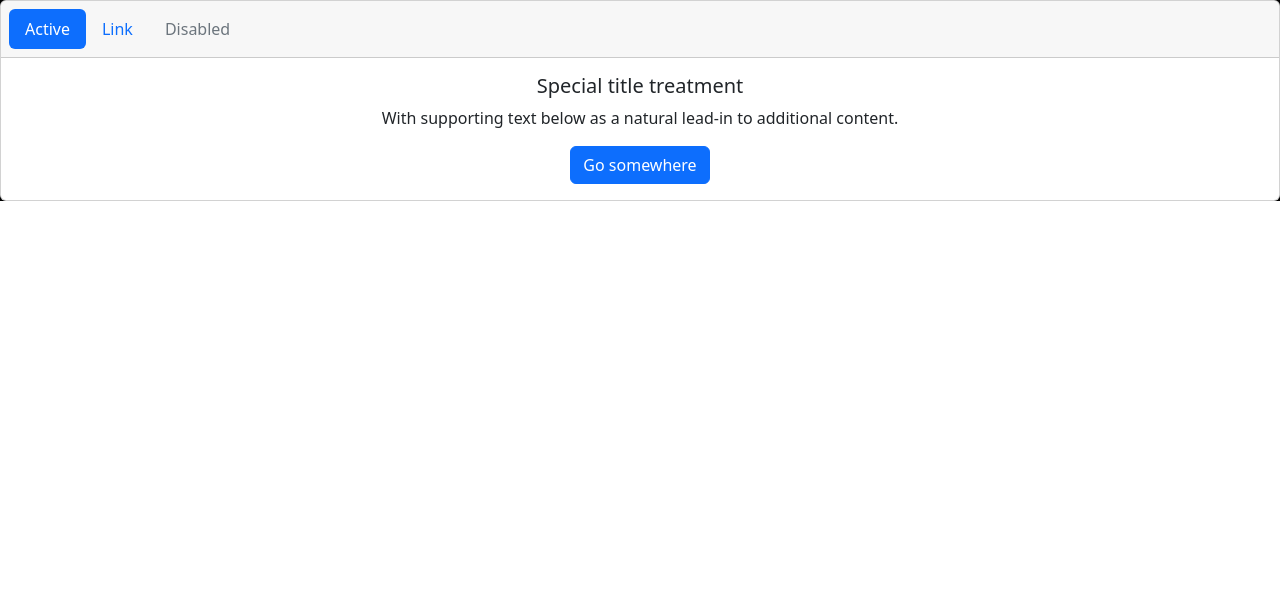
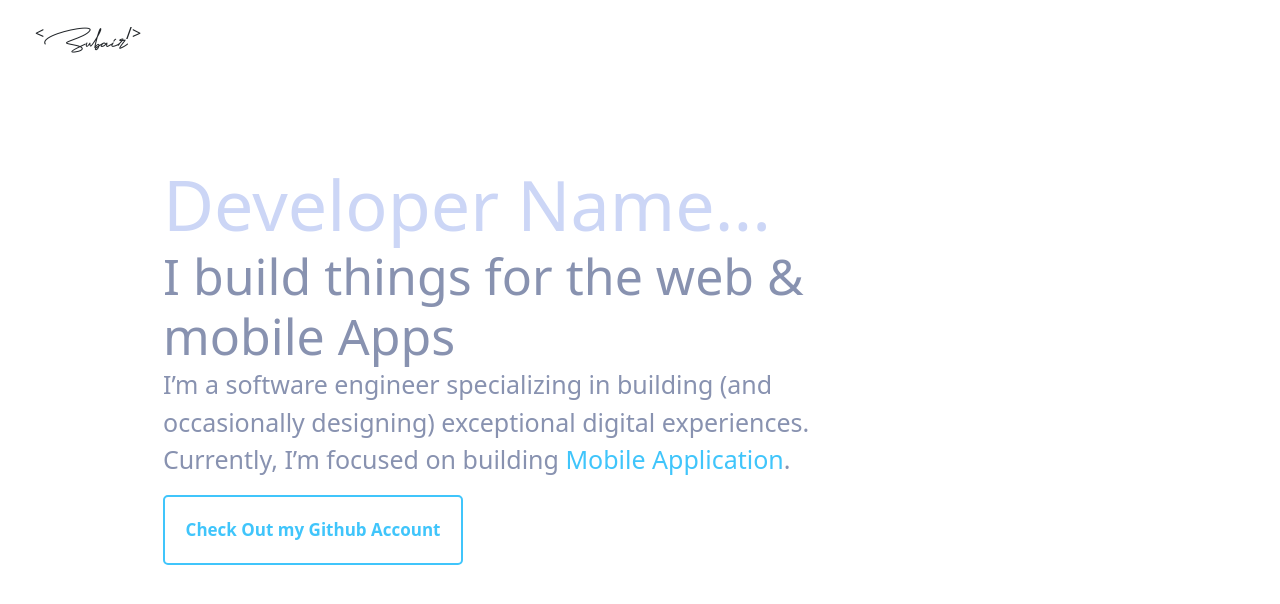
Before and after one commit to zubairkhan1234/portfolionext, a Next.js app: page / in a window 1280 px wide. Shown: the top 604 px of the page. Built offline with nearby package versions, Linux system fonts and the light colour scheme.

Commit message:
workin for gsap

```diff
--- a/component/Home.js
+++ b/component/Home.js
@@ -1,7 +1,20 @@
 import React from 'react'
-
+import {gsap} from "gsap";
+// import { ScrollTrigger }  from "gsap/ScrollTrigger";
+import ScrollTrigger from "gsap/dist/ScrollTrigger";
 import styles from '../styles/Home.module.css'
 function HomeComp() {
+    gsap.registerPlugin(ScrollTrigger);
+
+    // target the element with a class of "green" - rotate and move TO 100px to the left over the course of 1 second.
+    gsap.to(".green", { rotation: 360, x: 100, duration: 1 });
+
+    // target the element with a class of "purple" - rotate and move FROM 100px to the left over the course of 1 second.
+    gsap.from(".purple", { rotation: -360, x: -100, duration: 1 });
+
+    // target the element with a class of "blue" - rotate and move FROM 100px to the left, TO 100px to the right over the course of 1 second.
+    gsap.fromTo(".blue", { x: -100 }, { rotation: 360, x: 100, duration: 1 });
+
     return (
         <div className={styles.projectContainer}>
             <div className={styles.box}>
@@ -10,6 +23,9 @@ function HomeComp() {
                 <p className={styles.discription}>
                     I’m a software engineer specializing in building (and occasionally designing) exceptional digital experiences. Currently, I’m focused on building <span className={styles.primary_color}>Mobile Application</span>.
                 </p>
+                <div className="box green"></div>
+                <div className="box purple"></div>
+                <div className="box blue"></div>
                 <div className={styles.lg_btn}>
                     <button>Check Out my Github Account</button>
                 </div>
--- a/component/Navigation.js
+++ b/component/Navigation.js
@@ -1,55 +1,37 @@
 import React from 'react'
 import Link from 'next/link'
 import styles from '../styles/Home.module.css'
+import { FontAwesomeIcon } from '@fortawesome/react-fontawesome'
+
 
 function Navigation() {
     return (
-        // <div className={`${styles.navigationContainer} ${styles.container}`}>
-        //     <div>
-        //         {/* <h1>Muhammad zubair</h1> */}
-        //         <h1>Logo Name</h1>
-        //     </div>
-        //     <div className={styles.navigationList} >
-        //         <ul>
-        //             <li>
-        //                 <Link href={'#'}>About</Link>
-        //             </li>
-        //             <li>
-        //                 <Link href={'#'}>Experience</Link>
-        //             </li>
-        //             <li>
-        //                 <Link href={'#'}>Work</Link>
-        //             </li>
-        //             <li>
-        //                 <Link href={'#'}>Contact</Link>
-        //             </li>
-        //         </ul>
-        //         <div className={styles.sm_btn}>
-        //             <button onClick={() => alert('we will add resume')}>Resume</button>
-        //         </div>
-
-        //     </div>
-        // </div>
-
-
-        <div class="card text-center">
-            <div class="card-header">
-                <ul class="nav nav-pills card-header-pills">
-                    <li class="nav-item">
-                        <a class="nav-link active" href="#">Active</a>
-                    </li>
-                    <li class="nav-item">
-                        <a class="nav-link" href="#">Link</a>
-                    </li>
-                    <li class="nav-item">
-                        <a class="nav-link disabled" href="#" tabindex="-1" aria-disabled="true">Disabled</a>
-                    </li>
-                </ul>
-            </div>
-            <div class="card-body">
-                <h5 class="card-title">Special title treatment</h5>
-                <p class="card-text">With supporting text below as a natural lead-in to additional content.</p>
-                <a href="#" class="btn btn-primary">Go somewhere</a>
+        <div className="text-center">
+            <div className={`${styles.navigationContainer} container d-flex justify-content-between`}>
+                <div>
+                    <span>{'< '}</span>
+                    <span className={styles.logo_home}>Zubair</span>
+                    <span>{' />'}</span>
+                </div>
+                <div>
+                    <ul className="nav nav-pills card-header-pills">
+                        <li className="nav-item">
+                            <a className="nav-link" href="#"><i className="fa-brands fa-facebook-f"></i></a>
+                        </li>
+                        <li className="nav-item">
+                            <a className="nav-link" href="#"><i className="fa-brands fa-linkedin-in"></i></a>
+                        </li>
+                        <li className="nav-item">
+                            <a className="nav-link " href="#" tabindex="-1" aria-disabled="true"><i className="fa-brands fa-instagram"></i></a>
+                        </li>
+                        <li className="nav-item">
+                            <a className="nav-link " href="#" tabindex="-1" aria-disabled="true"><i className="fa-brands fa-twitter"></i></a>
+                        </li>
+                        <li className="nav-item">
+                            <a className="nav-link " href="#" tabindex="-1" aria-disabled="true"><i className="fa-solid fa-bars"></i></a>
+                        </li>
+                    </ul>
+                </div>
             </div>
         </div>
     )
--- a/package.json
+++ b/package.json
@@ -9,8 +9,13 @@
     "lint": "next lint"
   },
   "dependencies": {
+    "@fortawesome/fontawesome-svg-core": "^6.3.0",
+    "@fortawesome/free-regular-svg-icons": "^6.3.0",
+    "@fortawesome/free-solid-svg-icons": "^6.3.0",
+    "@fortawesome/react-fontawesome": "^0.2.0",
     "@next/font": "13.1.1",
     "bootstrap": "^5.2.3",
+    "gsap": "^3.11.4",
     "next": "13.1.1",
     "react": "18.2.0",
     "react-dom": "18.2.0"
--- a/pages/_app.js
+++ b/pages/_app.js
@@ -1,5 +1,8 @@
 import '../styles/globals.css'
 import '../node_modules/bootstrap/dist/css/bootstrap.css'
+import { config } from '@fortawesome/fontawesome-svg-core'
+import '@fortawesome/fontawesome-svg-core/styles.css'
+config.autoAddCss = false
 
 export default function App({ Component, pageProps }) {
   return <Component {...pageProps} />
--- a/pages/index.js
+++ b/pages/index.js
@@ -15,11 +15,12 @@ export default function Home() {
         <meta name="description" content="Portfolio" />
         <meta name="viewport" content="width=device-width, initial-scale=1" />
         <link rel="icon" href="/favicon.ico" />
+        <script src="https://kit.fontawesome.com/53955fe784.js" crossorigin="anonymous"></script>
       </Head>
       <main className={styles.main}>
         <Navigation />
         {/* <div className={styles.container}> */}
-        {/* <HomeComp /> */}
+        <HomeComp />
         {/* <AboutComp /> */}
         {/* <WorkComp /> */}
         {/* </div> */}
--- a/styles/Home.module.css
+++ b/styles/Home.module.css
@@ -1,3 +1,15 @@
+/* Navigation Css */
+
+.logo_home {
+  font-family: 'Agustina-Signature';
+  font-size: 25px;
+}
+
+.navigationContainer {
+  height: 200px;
+}
+
+/* end of navigation container */
 .primary_color {
   color: #40c5fb;
 }
@@ -5,7 +17,7 @@
 .main {
   padding: 0px;
   margin: 0px;
-  background-color: black;
+  /* background-color: black; */
   max-width: 1380px;
   margin: auto;
 }
--- a/styles/globals.css
+++ b/styles/globals.css
@@ -1,5 +1,17 @@
-body{
+body {
     margin: 0px;
     padding: 0px;
     background-color: black;
 }
+
+@font-face {
+    font-family: 'Agustina-Signature';
+    font-style: normal;
+    src: url('../public/fonts/Agustina-Signature.otf') format('opentype');
+
+}
+
+.fa-brands,
+.fa-solid {
+    color: red !important;
+}
```
Also changed, not shown: public/fonts/Agustina-Signature.otf (added), 1 other file (tests, documents, lock files or other folders).
